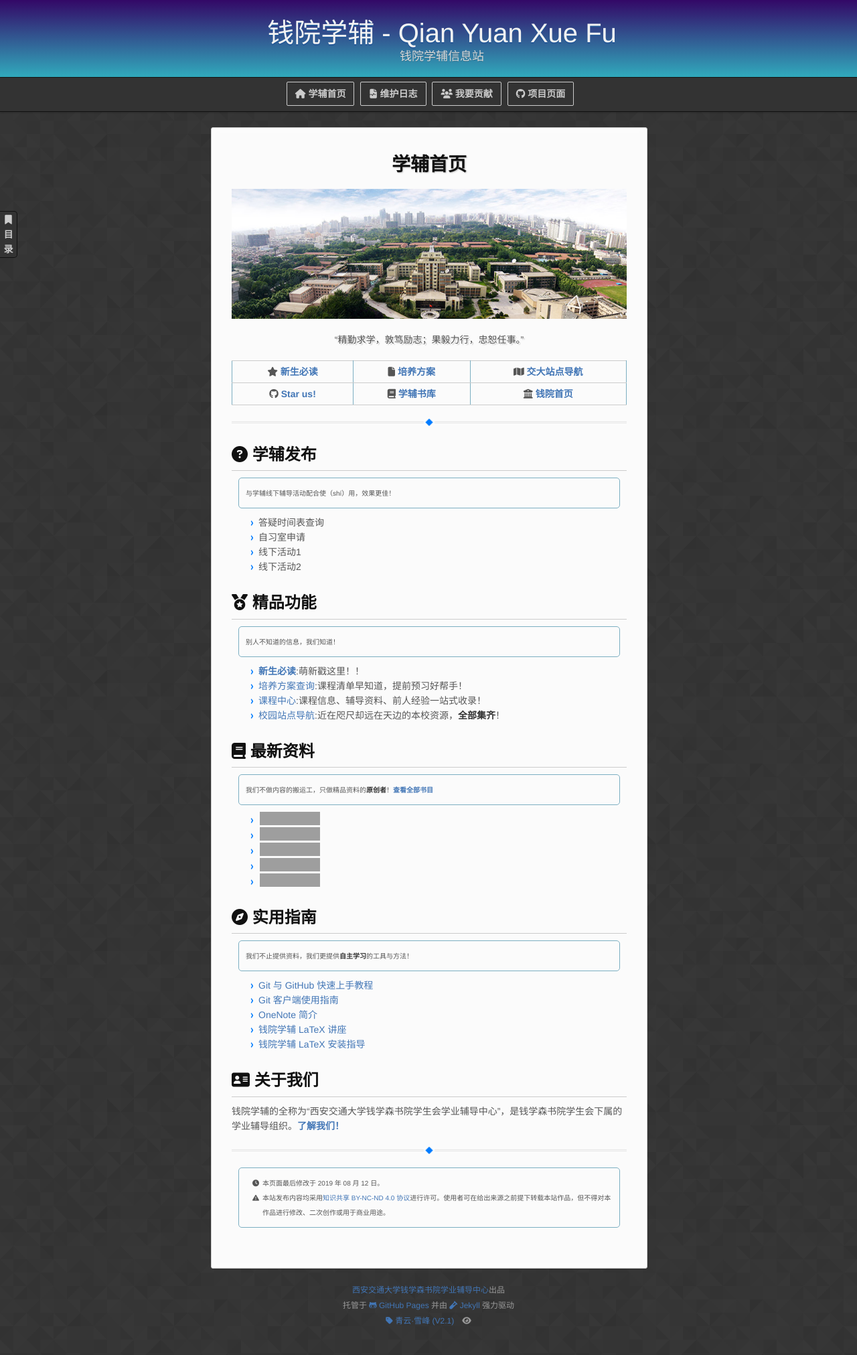
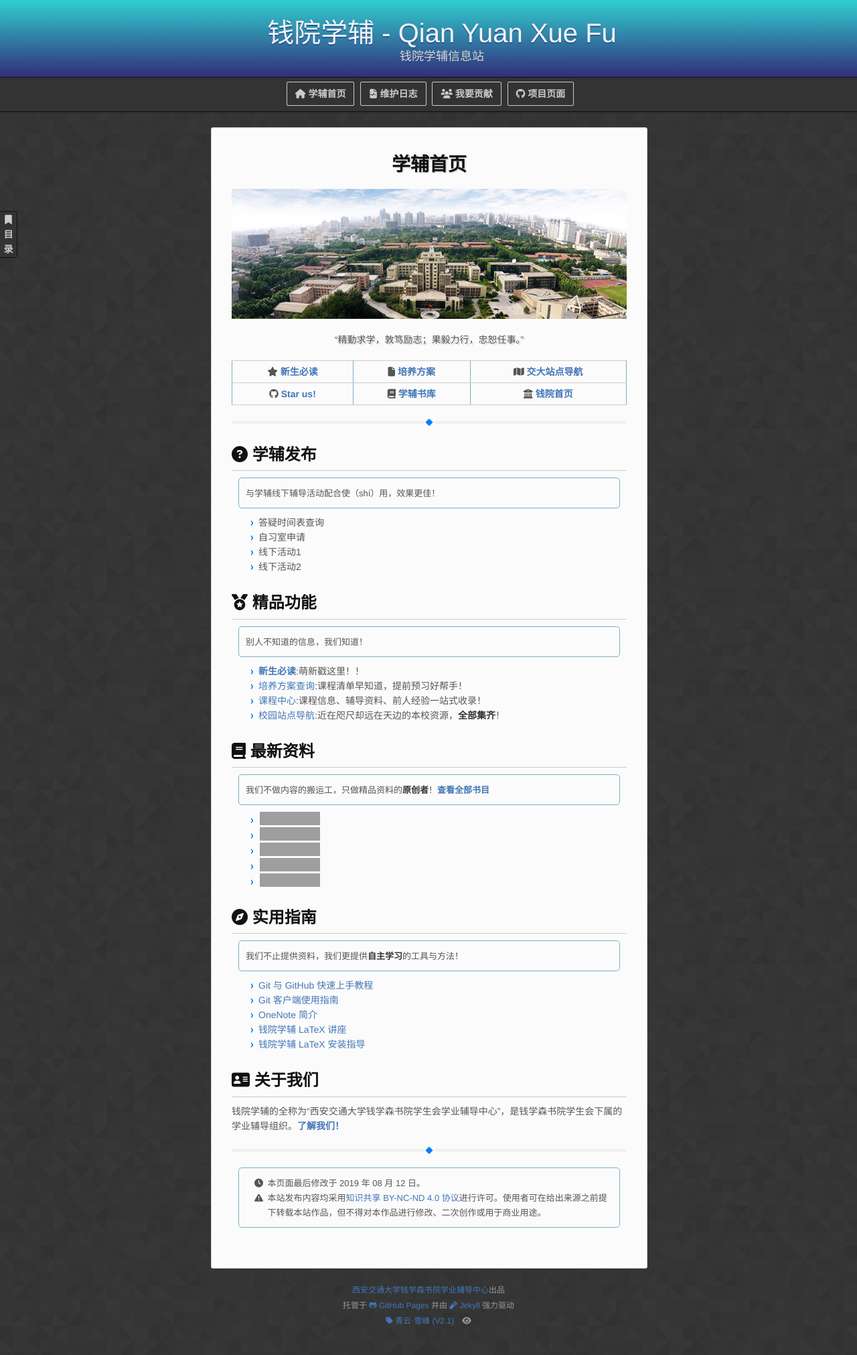
Before and after one commit to qyxf/qyxf.github.io, a Jekyll site: the page built from index.md, in a window 1280 px wide. Shown: the whole page at 67% size. Built offline with Jekyll 4.4.1, drawn with Linux system fonts in a browser that asks for light colours; nearby versions of some CDN libraries; some web fonts are replaced; our own code applies the rules of GitHub Pages for plain Markdown files; comment, search, counter and statistics services are not loaded; grey boxes are pictures that could not be loaded.

Commit message:
CSS: Refine blockquote and solve #11

```diff
--- a/_sass/leap-month.scss
+++ b/_sass/leap-month.scss
@@ -80,7 +80,7 @@ blockquote {
   border-radius: 5px;
   margin: 10px;
   padding: 12px 10px 10px;
-  font-size: 10px;
+  font-size: small;
 
   * {
     margin-bottom: 0px;
@@ -170,7 +170,7 @@ header {
   right:0;
   width: 100%;
   text-align: center;
-  background: linear-gradient(to top, #30cfd0 0%, #330867 100%);
+  background: linear-gradient(to bottom, #30cfd0 0%, #330867 100%);
   box-shadow: 1px 0px 2px rgba(0,0,0,.75);
   z-index:99;
   -webkit-font-smoothing:antialiased;
```
